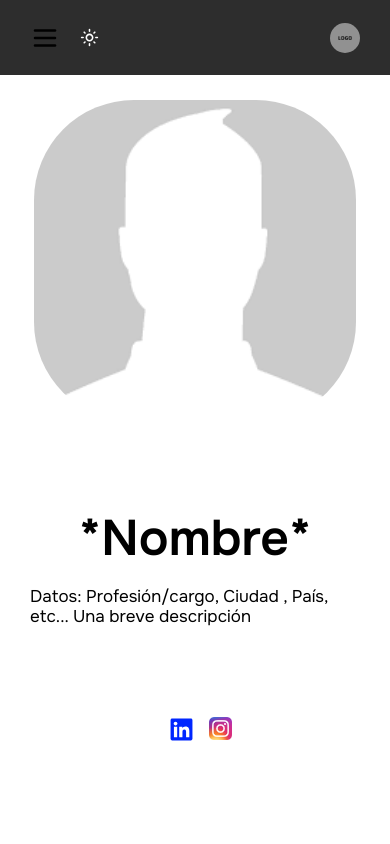
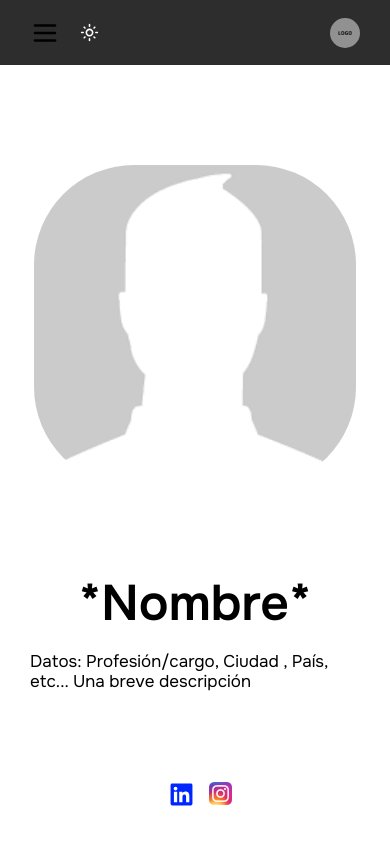
Before and after one commit to Tobiinsaurralde/KINE-TIAGO, a React (Vite) app: page / in a window 390 px wide. Shown: the top 844 px of the page. Built offline with nearby package versions, Linux system fonts and the light colour scheme.

Commit message:
actualizacion navbar

```diff
--- a/src/components/navbar/navbar.module.css
+++ b/src/components/navbar/navbar.module.css
@@ -13,7 +13,6 @@ font-family:Arial;
     font-weight:20;
     top: 0;
     width: 100%;
-    position:fixed;
     z-index: 200;
     backdrop-filter: blur(1.5px);
   }
@@ -205,7 +204,7 @@ font-family:Arial;
 
     .navBar {
       flex-direction: row-reverse;
-      height: 75px;
+      height: 65px;
     }
     .navBar {
       padding: 0 30px 0;
```
